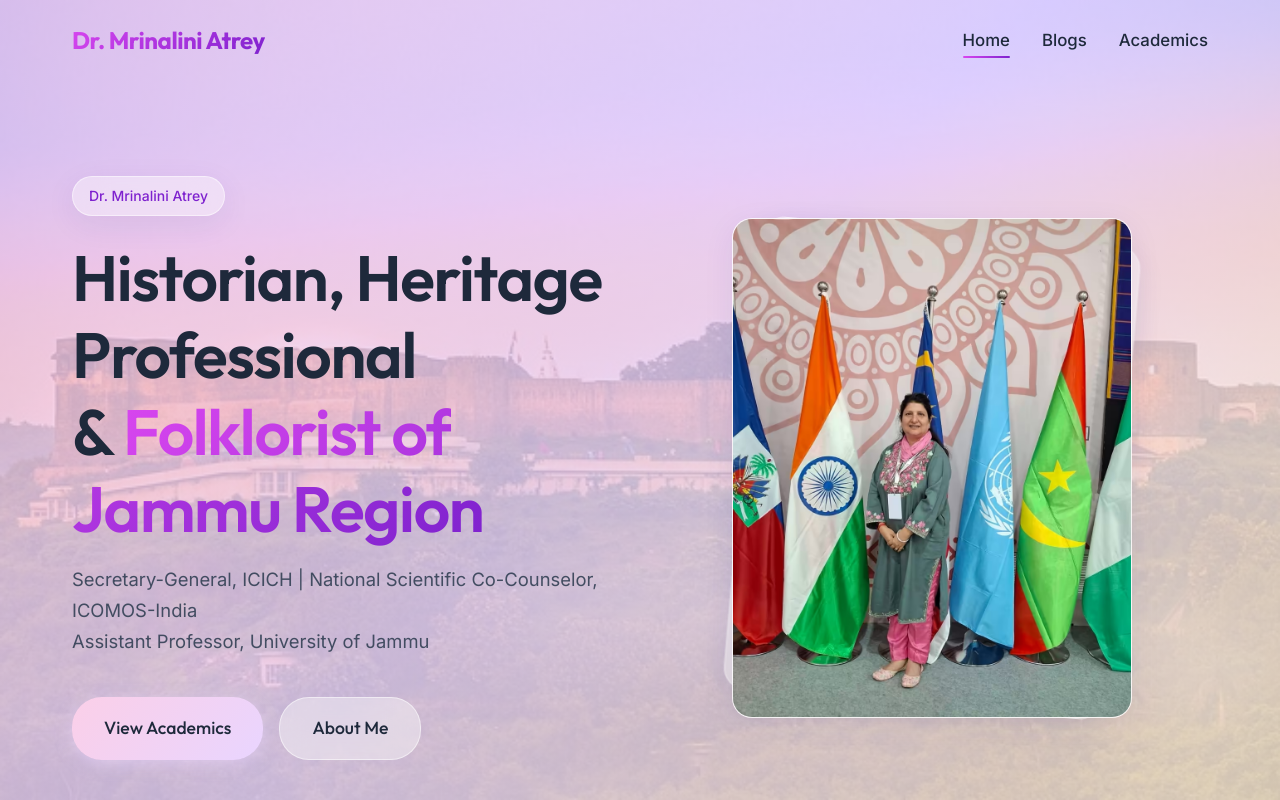
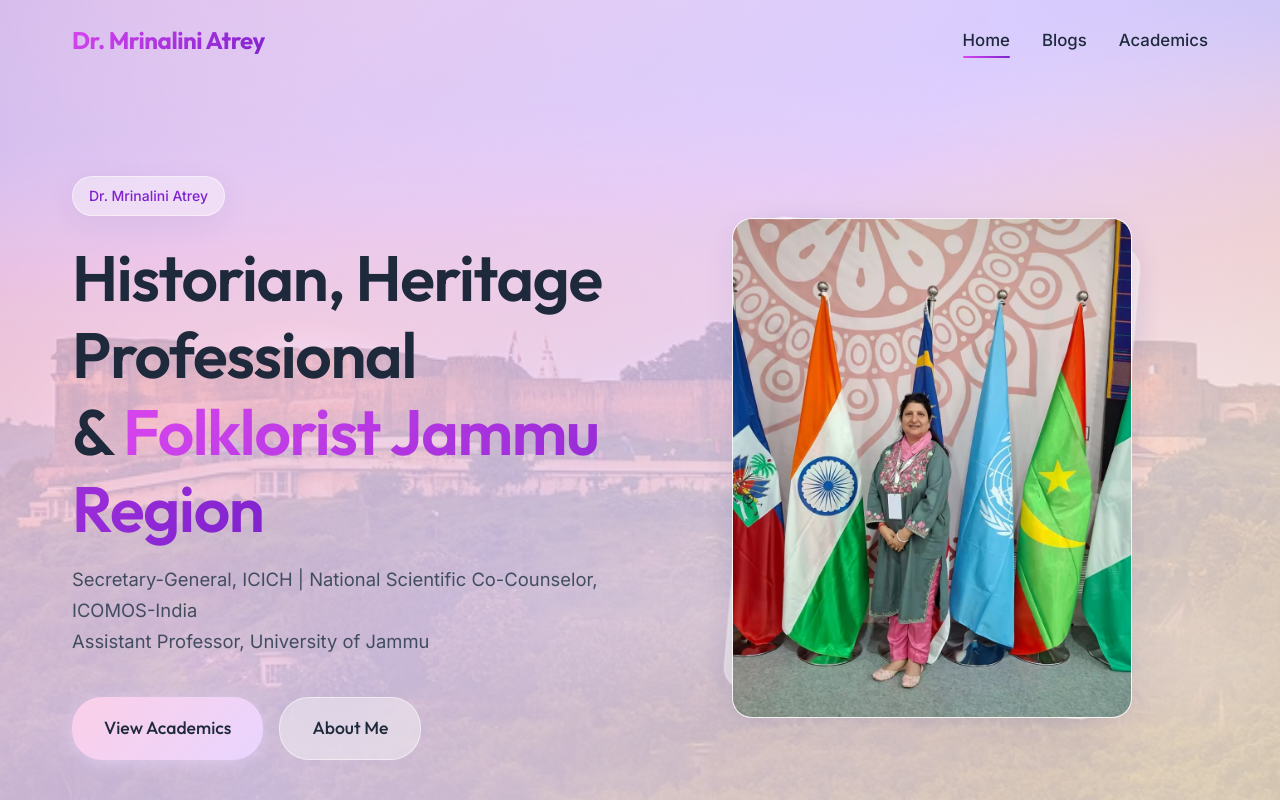
Before and after one commit to YouKnowPrem/Mrinalini-Atrey, a Next.js app: page / in a window 1280 px wide. Shown: the top 800 px of the page. Built offline with nearby package versions, Linux system fonts and the light colour scheme.

Commit message:
Update page.tsx

```diff
--- a/app/page.tsx
+++ b/app/page.tsx
@@ -38,7 +38,7 @@ export default function Home() {
                   WebkitTextFillColor: "transparent",
                 }}
               >
-                Folklorist of Jammu Region
+                Folklorist Jammu Region
               </span>
             </h1>
             <p
```
